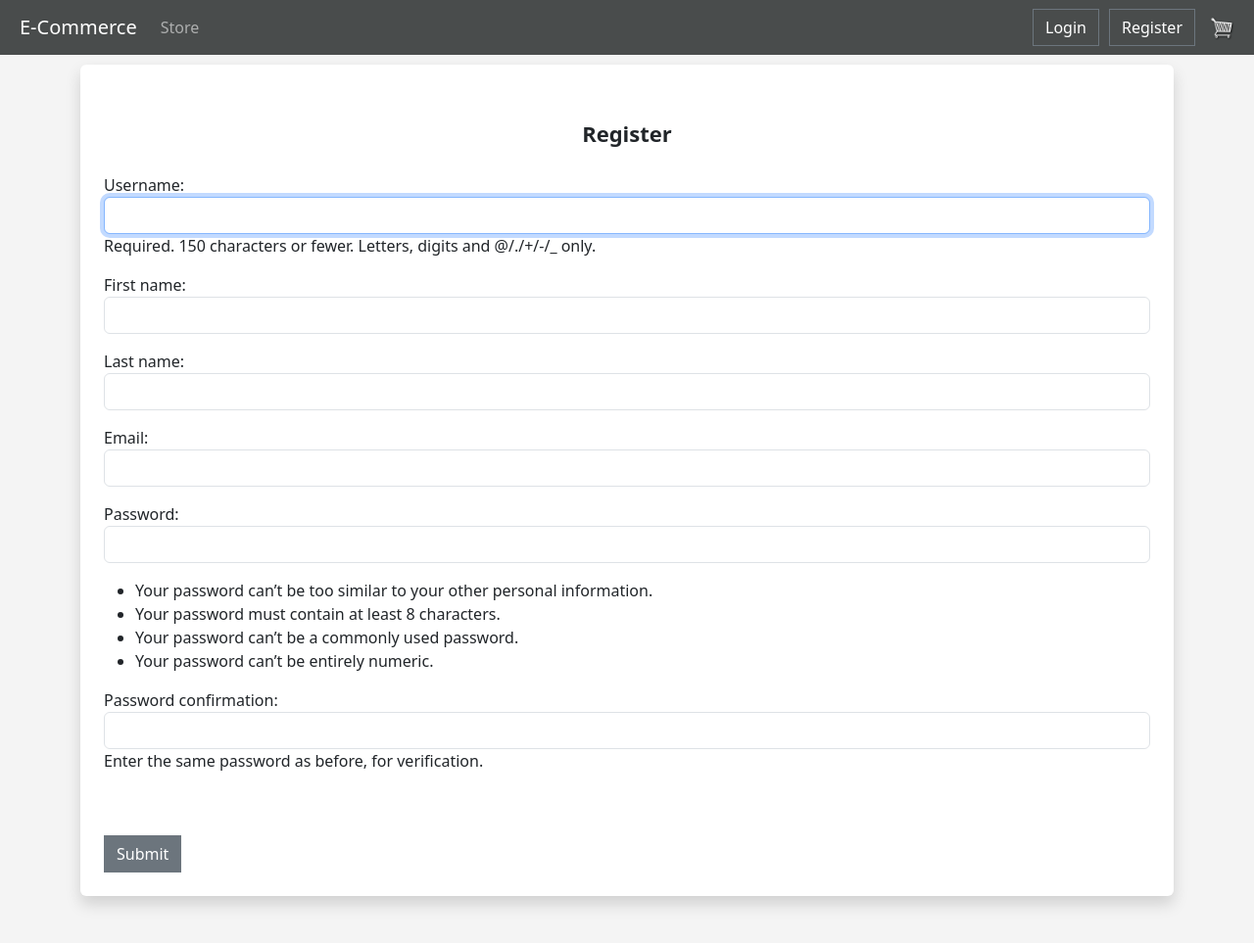
After one commit to GiorgiaModi/PPM_eCommerce, a Django app: page /accounts/register_user/ in a window 1280 px wide. The commit adds this page. Shown: the whole page at 98% size. Run offline with Django 4.2, Linux system fonts and the light colour scheme; some libraries are stand-ins or nearby versions.

Commit message:
Register

```diff
--- /dev/null
+++ b/ecommerce/accounts/forms.py
@@ -0,0 +1,20 @@
+from django.contrib.auth.forms import UserCreationForm
+from django.contrib.auth.models import User
+from django import forms
+
+
+class RegisterUserForm(UserCreationForm):
+    first_name = forms.CharField(max_length=50, widget=forms.TextInput(attrs={'class': 'form-control'}))
+    last_name = forms.CharField(max_length=50, widget=forms.TextInput(attrs={'class': 'form-control'}))
+    email = forms.EmailField(widget=forms.EmailInput(attrs={'class': 'form-control'}))
+
+    class Meta:
+        model = User
+        fields = ('username', 'first_name', 'last_name', 'email', 'password1', 'password2')
+
+    def __init__(self, *args, **kwargs):
+        super(RegisterUserForm,self).__init__(*args, **kwargs)
+
+        self.fields['username'].widget.attrs['class'] = 'form-control'
+        self.fields['password1'].widget.attrs['class'] = 'form-control'
+        self.fields['password2'].widget.attrs['class'] = 'form-control'
--- /dev/null
+++ b/ecommerce/accounts/templates/authentication/register_user.html
@@ -0,0 +1,24 @@
+{% extends 'store/main.html' %}
+{% load static %}
+{% block content %}
+{% if form.errors %}
+    <div id="alert-message" class="alert alert-warning alert-dismissible fade show" role="alert" style="margin-top: 5px;">
+        There was an error with your form..
+    </div>
+{% endif %}
+<div class="shadow p-4 mb-5 bg-body rounded" style="margin-top: 10px;">
+    <div style="margin-top: 30px; font-size: 22px; text-align: center">
+        <strong>Register</strong>
+    </div>
+    <br/>
+
+    <form action="{% url 'register_user' %}" method=POST>
+      {% csrf_token %}
+        {{form.as_p}}
+        <br/>
+        <br/>
+      <input type="submit" value="Submit" class="btn btn-secondary">
+    </form>
+</div>
+
+{% endblock content %}
--- a/ecommerce/accounts/urls.py
+++ b/ecommerce/accounts/urls.py
@@ -5,4 +5,6 @@ from . import views
 
 urlpatterns = [
     path('login_user/', views.login_user, name='login'),
+    path('logout_user/', views.logout_user, name='logout'),
+    path('register_user/', views.register_user, name='register_user'),
 ]
--- a/ecommerce/accounts/views.py
+++ b/ecommerce/accounts/views.py
@@ -1,7 +1,52 @@
+from django.contrib.auth.models import User
 from django.shortcuts import render, redirect
 from django.contrib.auth import authenticate, login, logout
 from django.contrib import messages
+from django.contrib.auth.forms import UserCreationForm
+from .forms import RegisterUserForm
+from store.models import CustomerModel
 
 
 def login_user(request):
-    return render(request, 'authentication/login.html', {})
+    if request.method == "POST":
+        username = request.POST['username']
+        password = request.POST['password']
+        # Check if user is in database
+        user = authenticate(request, username=username, password=password)
+
+        if user is not None:
+            login(request, user)
+            messages.success(request, ("You have been logged in!"))
+            return redirect('store')
+        else:
+            messages.success(request, ("Error logging in - Please try again..."))
+            return redirect('login')
+    else:
+        return render(request, 'authentication/login.html', {})
+
+
+def logout_user(request):
+    logout(request)
+    messages.success(request, ("You have been logged out..."))
+    return redirect('store')
+
+
+def register_user(request):
+    if request.method == "POST":
+        form = RegisterUserForm(request.POST)
+        if form.is_valid():
+            form.save()
+            username = form.cleaned_data['username']
+            password = form.cleaned_data['password1']
+            newUser = User.objects.filter(username=username).first()
+            firstName = form.cleaned_data['first_name']
+            lastName = form.cleaned_data['last_name']
+            email = form.cleaned_data['email']
+            CustomerModel.objects.create(user= newUser, name= firstName, surname=lastName, email=email)
+            user = authenticate(username=username, password=password)
+            login(request, user)
+            messages.success(request, ("You have been registered..."))
+            return redirect('store')
+    else:
+        form = RegisterUserForm()
+    return render(request, 'authentication/register_user.html', {'form': form})
--- a/ecommerce/static/css/main.css
+++ b/ecommerce/static/css/main.css
@@ -1,5 +1,5 @@
 body{
-	background-color: hsl(0, 0%, 98%);
+	background-color: #f4f4f4;
 
 }
 
--- a/ecommerce/store/templates/store/main.html
+++ b/ecommerce/store/templates/store/main.html
@@ -8,6 +8,9 @@
     <link rel="stylesheet" type="text/css" href="{% static 'css/main.css' %}">
 
     <meta name="viewport" content="width=device-width, initial-scale=1, maximum-scale=1, minimum-scale=1">
+    <style>
+        body{background-color: #f4f4f4;}
+    </style>
     <script src="https://kit.fontawesome.com/483098203b.js" crossorigin="anonymous"></script>
     <script type="text/javascript">
         var user = '{{request.user}}'
@@ -57,7 +60,13 @@
     </form>
     -->
     <div class="form-inline my-2 my-lg-0 d-flex align-items-center">
-	     	<a href="{% url 'login' %}" class="btn btn-outline-secondary" style="color: white">Login</a>
+	     	{% if request.user.is_authenticated %}
+         		<a href="{% url 'logout' %}" class="btn btn-outline-secondary my-2 my-sm-0" type="submit" style="color: white">Logout</a>
+         	{% else %}
+         		<a href="{% url 'login' %}" class="btn btn-outline-secondary my-2 my-sm-0" type="submit" style="color: white; margin-right: 10px;">Login</a>
+                <a href="{% url 'register_user' %}" class="btn btn-outline-secondary my-2 my-sm-0" type="submit" style="color: white">Register</a>
+        {% endif %}
+
 
 	     	<a href="{% url 'cart' %}">
 	    		<img  id="cart-icon" src="{% static 'images/cart.png' %}" >
@@ -68,7 +77,15 @@
   </div>
 </nav>
 
+
 <div class="container" style="margin-bottom: 30px">
+     {% if messages %}
+        {% for message in messages %}
+            <div id="alert-message" class="alert alert-{{message.tags}} fade show" style="margin-top: 5px;">
+                {{message}}
+            </div>
+        {% endfor %}
+    {% endif %}
     {% block content%}
     {% endblock content%}
 </div>
@@ -79,5 +96,17 @@
 <script src="https://stackpath.bootstrapcdn.com/bootstrap/4.2.1/js/bootstrap.min.js" integrity="sha384-B0UglyR+jN6CkvvICOB2joaf5I4l3gm9GU6Hc1og6Ls7i6U/mkkaduKaBhlAXv9k" crossorigin="anonymous"></script>
 -->
 <script type="text/javascript" src="{% static 'js/cart.js' %}"></script>
+<script src="https://code.jquery.com/jquery-3.6.0.min.js"></script>
+<script type="text/javascript">
+    $(document).ready(function() {
+        // Rimuovi l'elemento dell'avviso dopo 5 secondi (5000 millisecondi)
+        setTimeout(function() {
+            $("#alert-message").fadeOut("slow", function() {
+                $(this).remove();
+            });
+        }, 4000);
+    });
+</script>
+
 </body>
 </html>
```
Also changed, not shown: ecommerce/accounts/templates/authentication/login.html (+5 -6 lines), ecommerce/store/views.py (+5 -2 lines), ecommerce/db.sqlite3.
